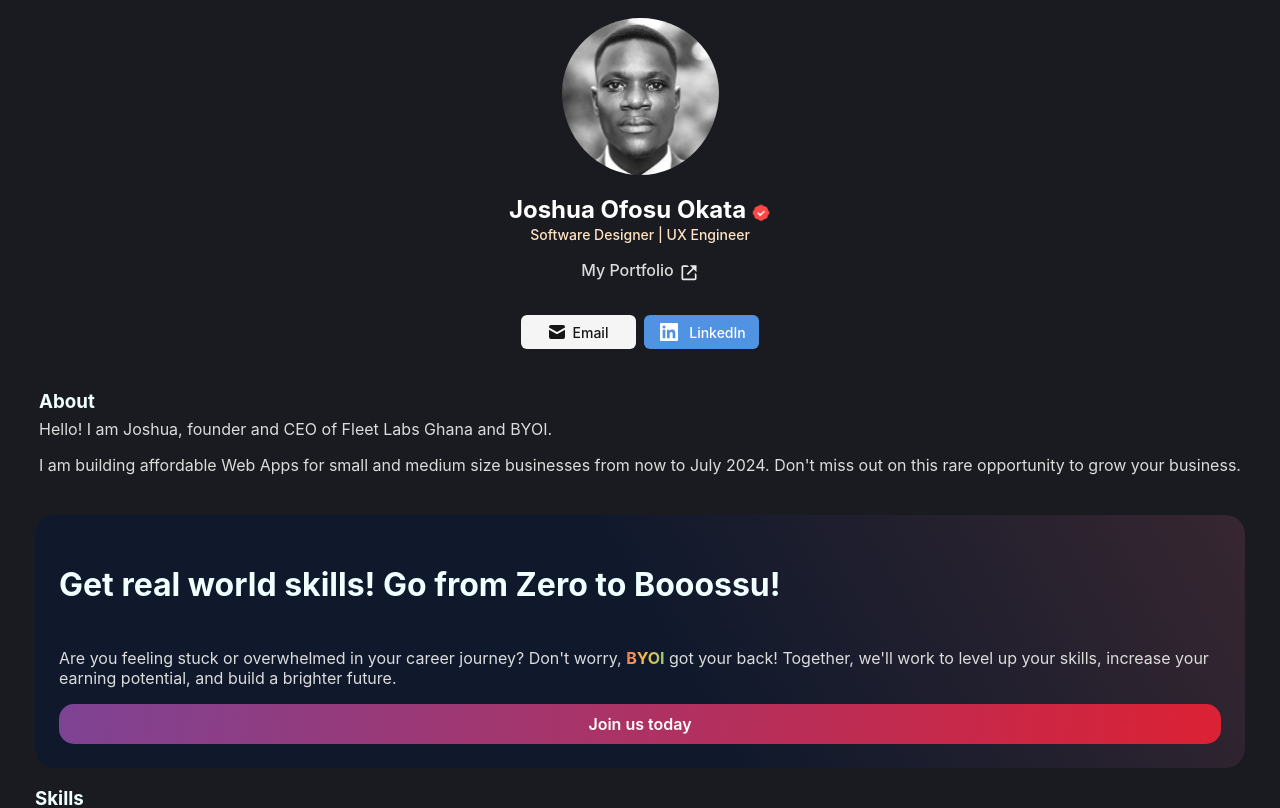
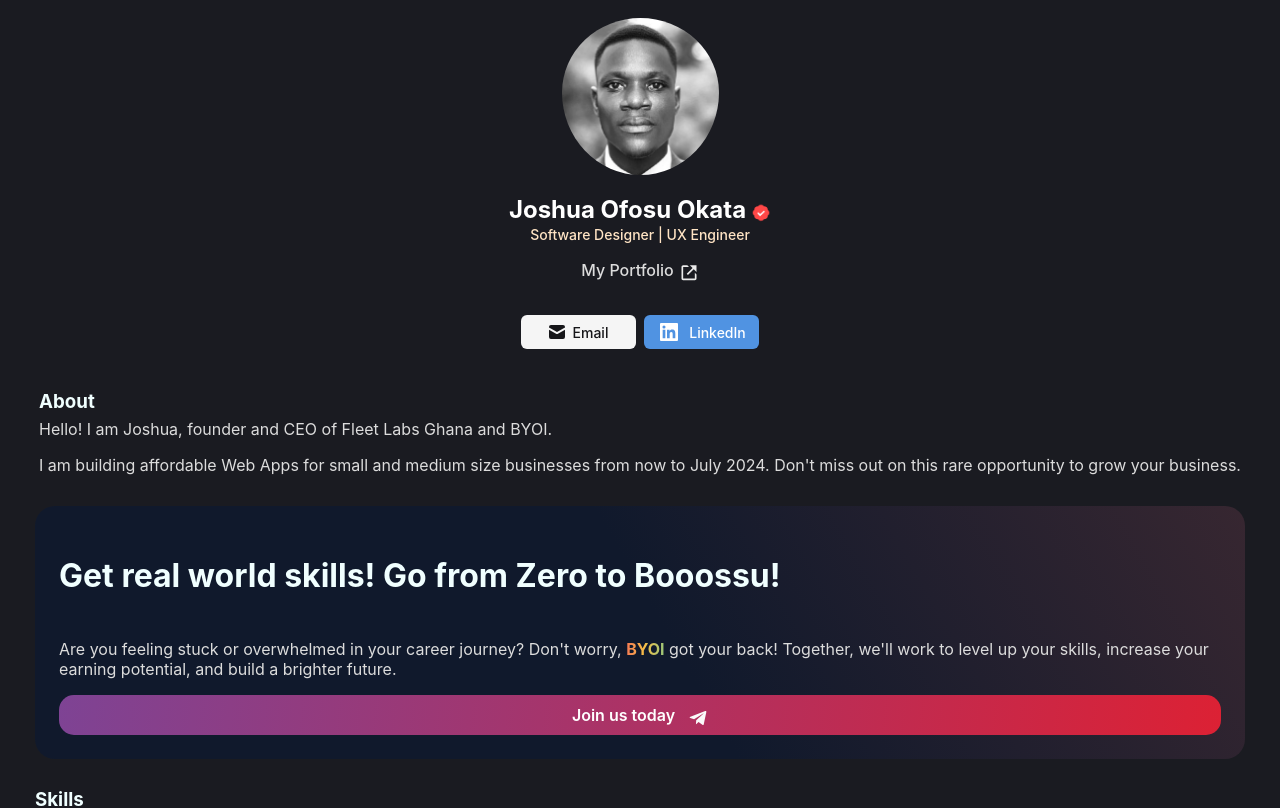
Before and after one commit to joeokat/Portfolio2.0, a React (Create React App) app: page / in a window 1280 px wide. Shown: the top 808 px of the page. Built offline with nearby package versions, Linux system fonts and the light colour scheme.

Commit message:
Phase 2 completed

```diff
--- a/src/App.css
+++ b/src/App.css
@@ -112,7 +112,8 @@
   display: flex;
   flex-direction: column;
   justify-content: center;
-  margin-top: 24px;
+  margin-top: 15px;
+  margin-bottom: 10px;
   padding: 1.5rem;
   border-radius: 20px;
   background: var(--Linear-2, linear-gradient(-120deg, rgba(157, 77, 82, 0.37) -24.31%, #10192c 48.11%));
--- a/src/components/Info.jsx
+++ b/src/components/Info.jsx
@@ -1,4 +1,5 @@
 import React from "react";
+import message from "../assets/message.svg";
 
 export default function Info() {
   return (
@@ -16,7 +17,8 @@ export default function Info() {
       <div className="card">
         <h2>Get real world skills! Go from Zero to Booossu!</h2>
         <p className="b--ads">Are you feeling stuck or overwhelmed in your career journey? Don't worry, <span>BYOI</span> got your back! Together, we'll work to level up your skills, increase your earning potential, and build a brighter future.</p>
-        <a className="join--button" href="https://wa.me/233261430256" rel="noreferrer" target="_blank">Join us today</a>
+
+        <a className="join--button" href="https://wa.me/233261430256" rel="noreferrer" target="_blank">Join us today<img src={message} alt="" className="icon" /></a>
       </div>
 
       <div className="my--skills">
```
Also changed, not shown: src/assets/message.svg (added).
